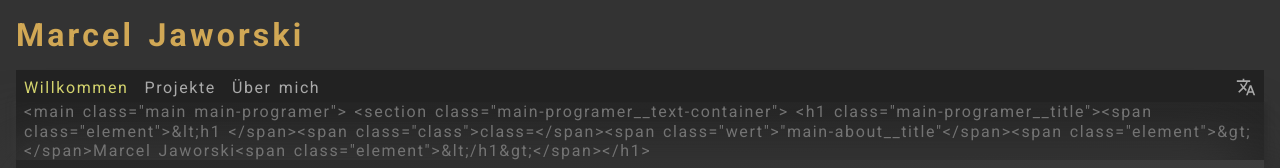
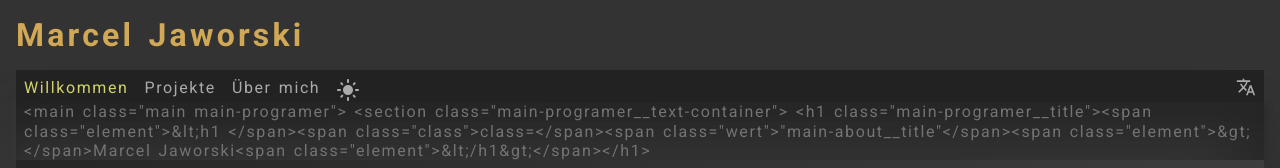
Before and after one commit to marceljaworski/portfolio, a React (Vite) app: page /welcome in a window 1280 px wide. Shown: the top 168 px of the page. Built offline with nearby package versions, Linux system fonts and the light colour scheme.

Commit message:
theme light, dark -Mode icons

```diff
--- a/src/App.tsx
+++ b/src/App.tsx
@@ -5,6 +5,7 @@ import { PageProjects } from './pages/PageProjects';
 import { PageAbout } from './pages/PageAbout';
 import { Page404 } from './pages/Page404';
 import { LanguageChooser } from './components/LanguageChooser';
+import { Theme } from './components/Theme'
 import { AppContext } from './AppContext';
 import { useContext } from 'react';
 
@@ -18,6 +19,7 @@ function App() {
 				<NavLink to="/welcome">{data.navText[0]}</NavLink>
 				<NavLink to="/projects">{data.navText[1]}</NavLink>
 				<NavLink to="/about">{data.navText[2]}</NavLink>
+				<Theme/>
 				<LanguageChooser/>
 			</nav>
 
--- /dev/null
+++ b/src/components/Theme.tsx
@@ -0,0 +1,23 @@
+import { useState } from 'react';
+// import { AppContext } from '../AppContext';
+import LightModeIcon from '@mui/icons-material/LightMode';
+import DarkModeIcon from '@mui/icons-material/DarkMode';
+
+
+export const Theme = () => {
+    const [ LightMode, setLightMode ] = useState(true);
+
+    const handleMode = () => {
+        setLightMode(!LightMode)
+    }
+    return (
+
+        <div onClick={handleMode} >
+            {LightMode && <LightModeIcon/>}
+            {!LightMode && <DarkModeIcon/>}
+
+
+        </div>
+
+    );
+}
```
